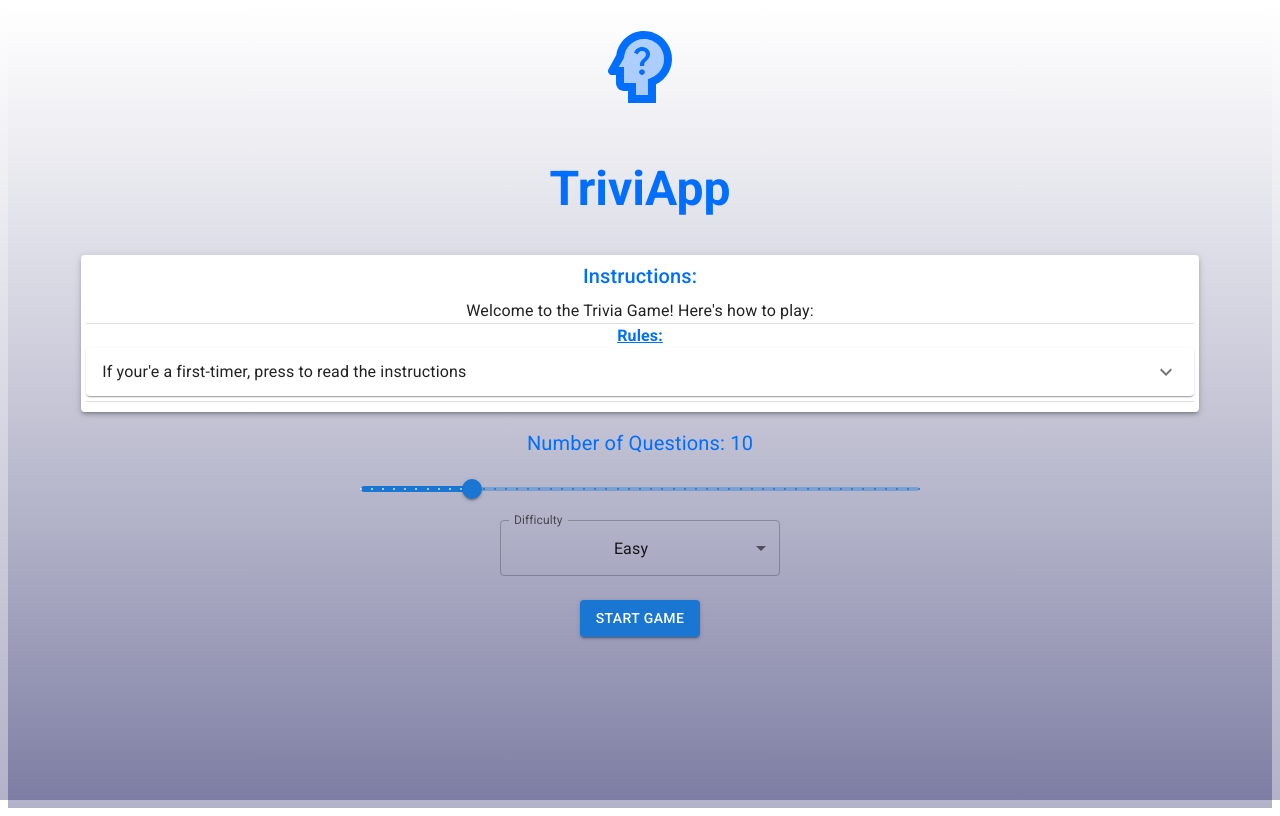
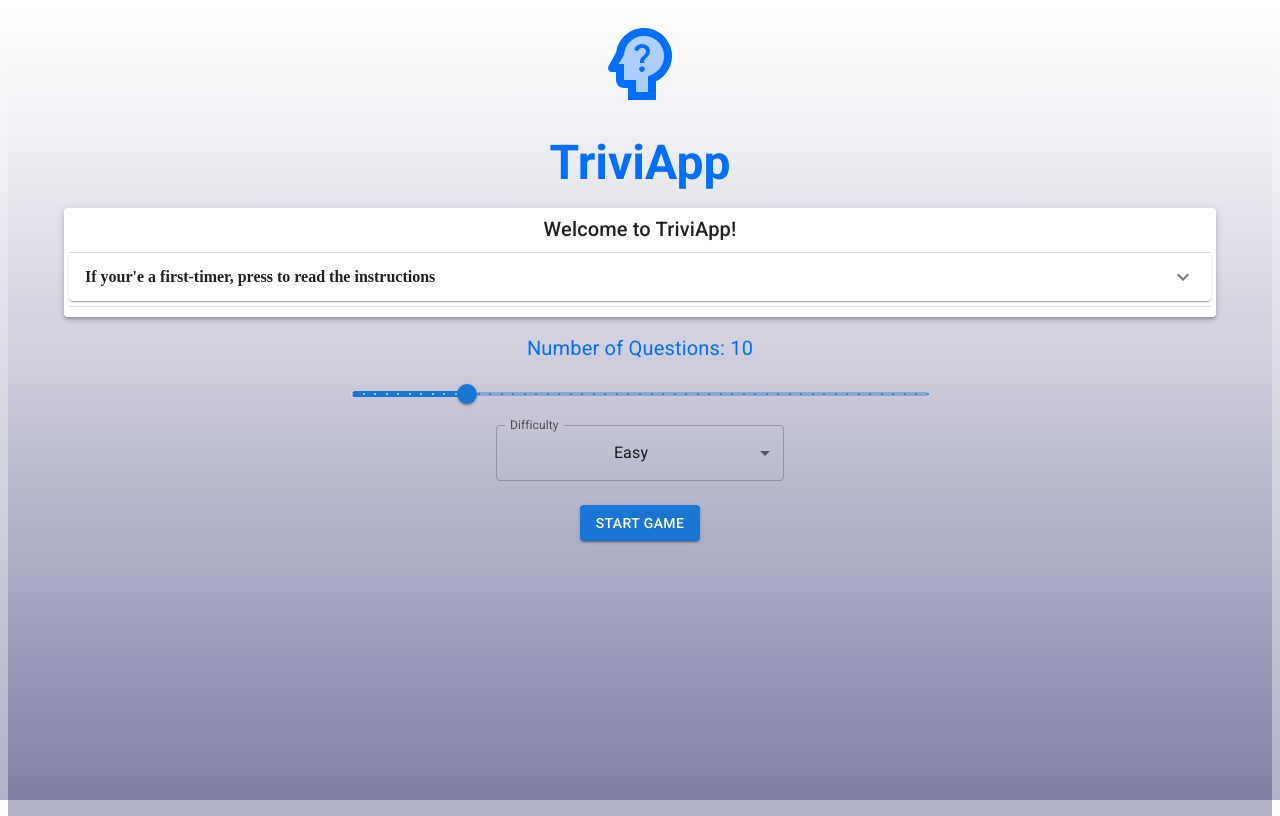
Before and after one commit to menison/my-trivia, a React (Create React App) app: page / in a window 1280 px wide. Built offline with nearby package versions, Linux system fonts and the light colour scheme; no server answers.

Commit message:
last-one-for-today

```diff
--- a/public/index.html
+++ b/public/index.html
@@ -9,6 +9,12 @@
       content="Web site created using create-react-app"
     />
     <link rel="manifest" href="%PUBLIC_URL%/manifest.json" />
+    <link rel="stylesheet" href="https://fonts.googleapis.com/css2?family=Roboto:wght@400;700&display=swap">
+    <style>
+      body {
+        font-family: 'Roboto', sans-serif;
+      }
+    </style>
     <title>TriviApp</title>
   </head>
   <body>
--- a/src/pages/Settings.tsx
+++ b/src/pages/Settings.tsx
@@ -43,7 +43,7 @@ const Settings: React.FC = () => {
   return (
     <>
       <Container sx={{ height: "100vh", width: "100vw" }}>
-        <Typography
+        {/* <Typography
           component="div"
           sx={{
             display: "flex",
@@ -52,8 +52,9 @@ const Settings: React.FC = () => {
             flexDirection: "column",
             height: "80%",
           }}
-        >
-          <Typography variant="h1" component="div" align="center">
+        > */}
+          <Box mt={2}>
+            <Typography variant="h1" component="div" align="center" >
               <PsychologyAltTwoToneIcon className="h1-icon" fontSize="inherit" />
             </Typography>
             <Typography
@@ -61,40 +62,25 @@ const Settings: React.FC = () => {
               component="div"
               align="center"
               className="franchise"
+              gutterBottom
             >
               <b>TriviApp</b>
             </Typography>
-
-          <Box mt={2}>
             <Paper elevation={3} style={{ padding: "5px" }}>
-              <Typography
+              <Typography gutterBottom
                 className="divim"
                 variant="h6"
-                gutterBottom
-                sx={{ color: "rgb(0, 110, 255)" }}
               >
-                Instructions:
-              </Typography>
-              <Typography className="divim" variant="body1">
-                Welcome to the Trivia Game! Here's how to play:
+                Welcome to TriviApp!
               </Typography>
               <Divider />
-              <Typography
-                className="divim"
-                variant="body1"
-                sx={{ color: "rgb(0, 110, 255)" }}
-              >
-                <strong>
-                  <u>Rules:</u>
-                </strong>
-              </Typography>
               <Accordion>
                 <AccordionSummary
                   expandIcon={<ExpandMoreIcon />}
                   aria-controls="panel3-content"
                   id="panel3-header"
                 >
-                  If your'e a first-timer, press to read the instructions
+                  <strong>If your'e a first-timer, press to read the instructions</strong>
                 </AccordionSummary>
                 <AccordionDetails>
                   <List>
@@ -200,7 +186,7 @@ const Settings: React.FC = () => {
               </Button>
             </Box>
           </Box>
-        </Typography>
+        {/* </Typography> */}
       </Container>
     </>
   );
```
Lines whose indentation alone changed are shown as unchanged.
